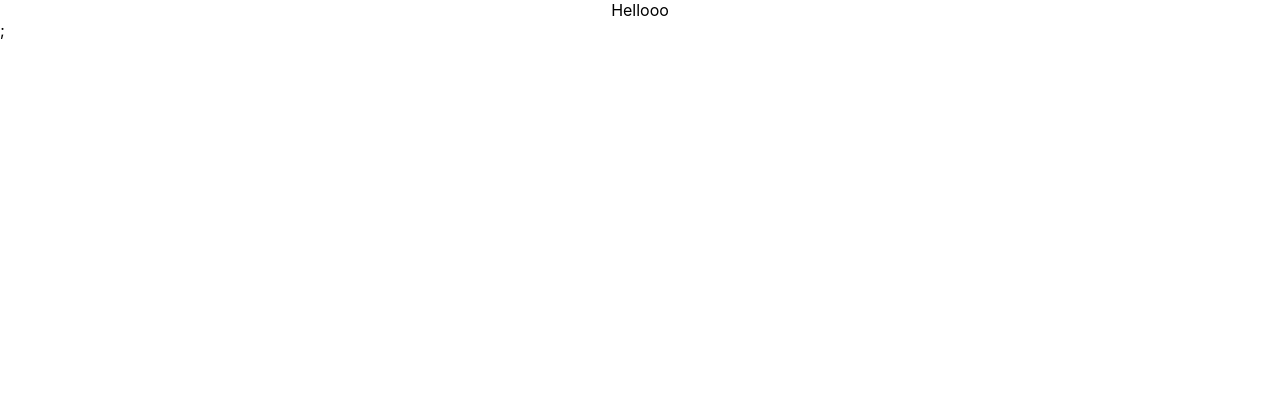
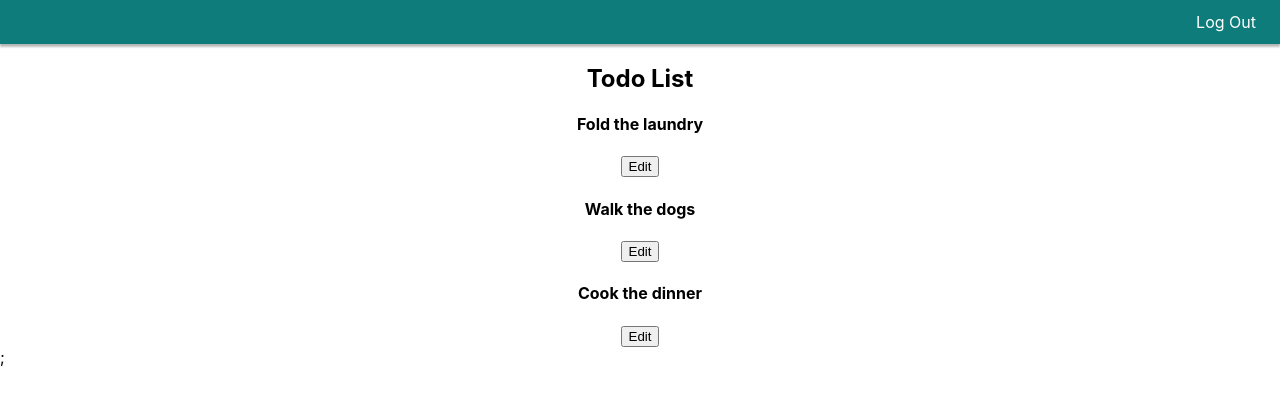
Before and after one commit to Build-Week-Wunderlist-3/Front-end, a React (Create React App) app in the folder my-app/: page /todolist in a window 1280 px wide. Shown: the top 402 px of the page. Built offline with nearby package versions, Linux system fonts and the light colour scheme.

Commit message:
Displaying: TodoList, Todo, UpdateTodo, Home

```diff
--- a/my-app/src/App.css
+++ b/my-app/src/App.css
@@ -36,3 +36,26 @@
     transform: rotate(360deg);
   }
 }
+
+ul {
+  background-color: #0e7c7b;
+
+  display: flex;
+  justify-content: flex-end;
+  margin: 0 0 3px;
+  padding: 12px;
+  box-shadow: 0 1px 3px rgba(0.12, 0.12, 0.12, 0.12),
+    0 3px 2px rgba(0.24, 0.24, 0.24, 0.24);
+}
+
+li {
+  list-style: none;
+  margin-right: 6px;
+  color: white;
+}
+
+a {
+  text-decoration: none;
+  padding: 6px;
+  color: white;
+}
--- a/my-app/src/App.js
+++ b/my-app/src/App.js
@@ -12,14 +12,13 @@ function App() {
   return (
     <Router>
       <div className="App">
-        Hellooo
-        <Switch>
-          {/* <Route exact path="/" component={Home} />
-          <Route path="/login" compoennt={Login} />
-          <Route path="/signup" component={SignUp} />
-          <Route path="/updatetodo" component={UpdateTodo} />
-          <Route path="/todolist" component={TodoList} /> */}
-        </Switch>
+        {/* <Switch> */}
+        <Route exact path="/" component={Home} />
+        {/* <Route path="/login" compoennt={Login} />
+          <Route path="/signup" component={SignUp} />*/}
+        <Route path="/updatetodo" component={UpdateTodo} />
+        <Route path="/todolist" component={TodoList} />
+        {/* </Switch> */}
       </div>
       ;
     </Router>
--- a/my-app/src/components/Home.js
+++ b/my-app/src/components/Home.js
@@ -0,0 +1,15 @@
+import React from "react";
+import { Link } from "react-router-dom";
+
+export default function Home() {
+  return (
+    <div className="App">
+      <ul>
+        <li>
+          <Link to="/todolist">Todo List</Link>
+        </li>
+      </ul>
+      <h3>Home Page</h3>
+    </div>
+  );
+}
--- a/my-app/src/components/Todo.js
+++ b/my-app/src/components/Todo.js
@@ -0,0 +1,25 @@
+import React from "react";
+import { useHistory } from "react-router-dom";
+
+export default function Todo(props) {
+  const { push } = useHistory();
+  return (
+    <div>
+      <h4>{props.item.task}</h4>
+      <button
+        className="edit-btn"
+        onClick={() => push(`/updatetodo/${props.item.id}`)}
+      >
+        Edit
+      </button>
+
+      {/*
+        <button
+          className="delete-btn"
+          onClick={() => props.deleteFriend(props.item.id)}
+        >
+          Delete
+        </button> */}
+    </div>
+  );
+}
--- a/my-app/src/components/TodoList.js
+++ b/my-app/src/components/TodoList.js
@@ -1,5 +1,9 @@
 import React, { useState, useEffect } from "react";
 // import {axiosWithAuth} from "../utils/axiosWithAuth"
+import { Link } from "react-router-dom";
+
+//components
+import Todo from "./Todo";
 
 const data = [
   {
@@ -20,7 +24,58 @@ const data = [
 ];
 
 export default function TodoList() {
-  const [todoList, setTodoList] = useState([]);
+  const [todoList, setTodoList] = useState(data);
 
-  return <div></div>;
+  // useEffect(() => {
+  //   axiosWithAuth()
+  //     .get("API GOES HERE")
+  //     .then((res) => {
+  //       console.log("TodoList -res.data:", res.data);
+  //       setTodoList(res.data);
+  //     })
+  //     .catch((err) => console.log("ERROR TodoList", err));
+  // }, []);
+
+  //   const toggleTodo = (id) => {
+  //     setTodoList(
+  //       data.map((item) => {
+  //         if (item.id === id) {
+  //           return {
+  //             ...item,
+  //             completed: !item.completed,
+  //           };
+  //         }
+  //         return item;
+  //       })
+  //     );
+  //   };
+
+  //   const deleteTodo= (id) => {
+  //     axiosWithAuth()
+  //       .delete(`API-DELETE`)
+  //       .then((res) => {
+  //         console.log("DELETE-RES:", res);
+  //         setFriendList(res.data);
+  //         //  props.history.push("/protected")
+  //       })
+  //       .catch((err) => console.log("ERROR- DELETE:", err));
+  //   };
+
+  return (
+    <div>
+      <ul>
+        <li>
+          <Link to="/">Log Out</Link>
+        </li>
+      </ul>
+      <h2>Todo List</h2>
+
+      {/* <AddFriend setTodoList={setTodoList} /> */}
+      <div className="wrap-list">
+        {todoList.map((item) => (
+          <Todo item={item} key={item.id} />
+        ))}
+      </div>
+    </div>
+  );
 }
--- a/my-app/src/components/UpdateTodo.js
+++ b/my-app/src/components/UpdateTodo.js
@@ -0,0 +1,62 @@
+import React, { useState, useEffect } from "react";
+import { useHistory, useParams } from "react-router-dom";
+import { axiosWithAuth } from "../utils/axiosWithAuth";
+import { Link } from "react-router-dom";
+
+const initialState = {
+  name: "",
+};
+
+export default function UpdateTodo() {
+  const { push } = useHistory();
+  const { id } = useParams();
+
+  //set State
+  const [item, setItem] = useState(initialState);
+
+  const handleChange = (ev) => {
+    ev.persist();
+    setItem({
+      ...item,
+      [ev.target.name]: ev.target.value,
+    });
+  };
+
+  //   const handleSubmit = (e) => {
+  //     e.preventDefault();
+  //     //make a PUT request to edit the item
+  //     axiosWithAuth()
+  //       .put(`API`, item)
+  //       .then((res) => {
+  //         // console.log("handleSubmit-RES:", res);
+  //         setItem(res.data);
+  //         push(`/todolist`);
+  //       })
+  //       .catch((err) => console.log("HandleSubmit error:", err));
+  //   };
+
+  return (
+    <div>
+      <ul>
+        <li>
+          <Link to="/">Log Out</Link>
+        </li>
+      </ul>
+      <form className="updateForm">
+        <h3>Update your Todo</h3>
+        <label htmlFor="todo" className="label">
+          Todo:
+        </label>
+        <input
+          type="text"
+          name="todo"
+          value={item.name}
+          onChange={handleChange}
+        />
+        <button className="sbmt-btn" type="submit">
+          Submit
+        </button>
+      </form>
+    </div>
+  );
+}
```
